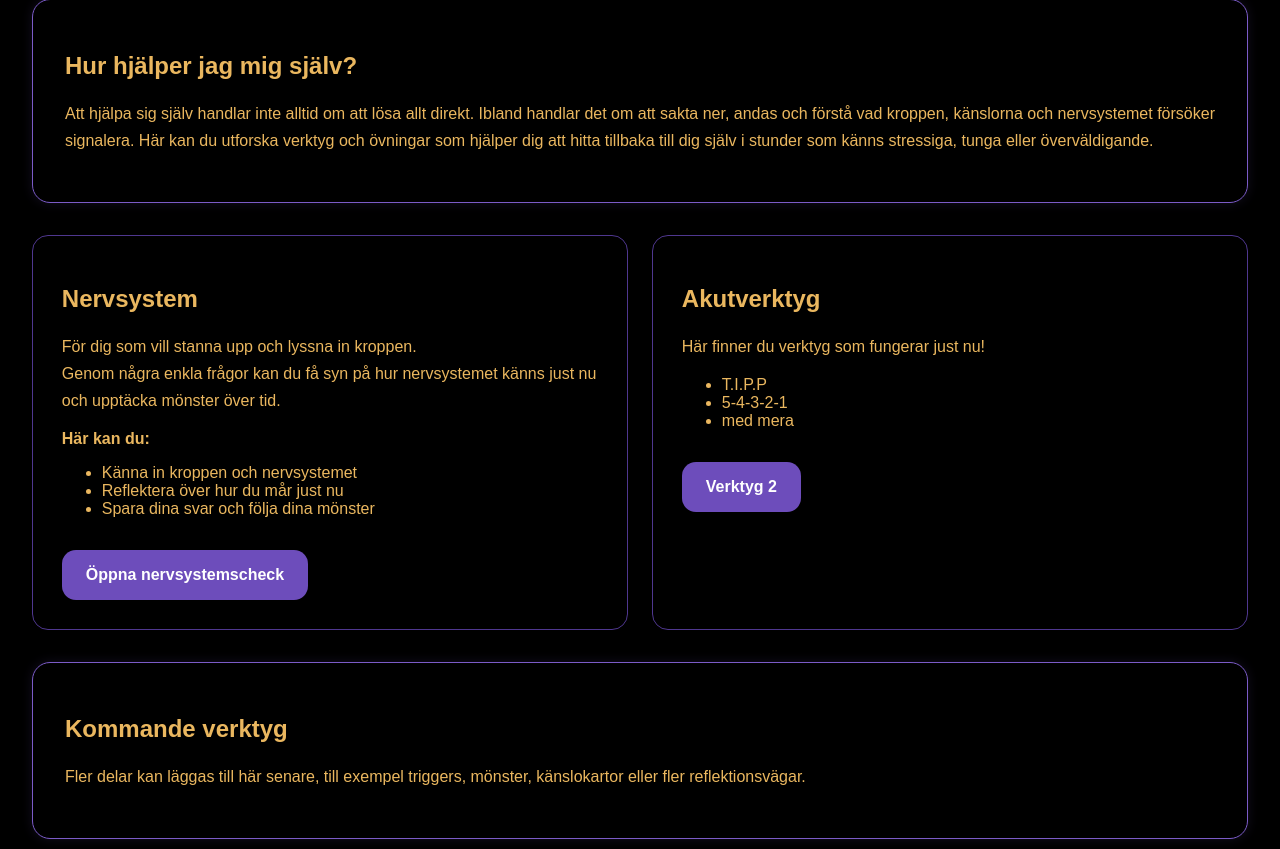
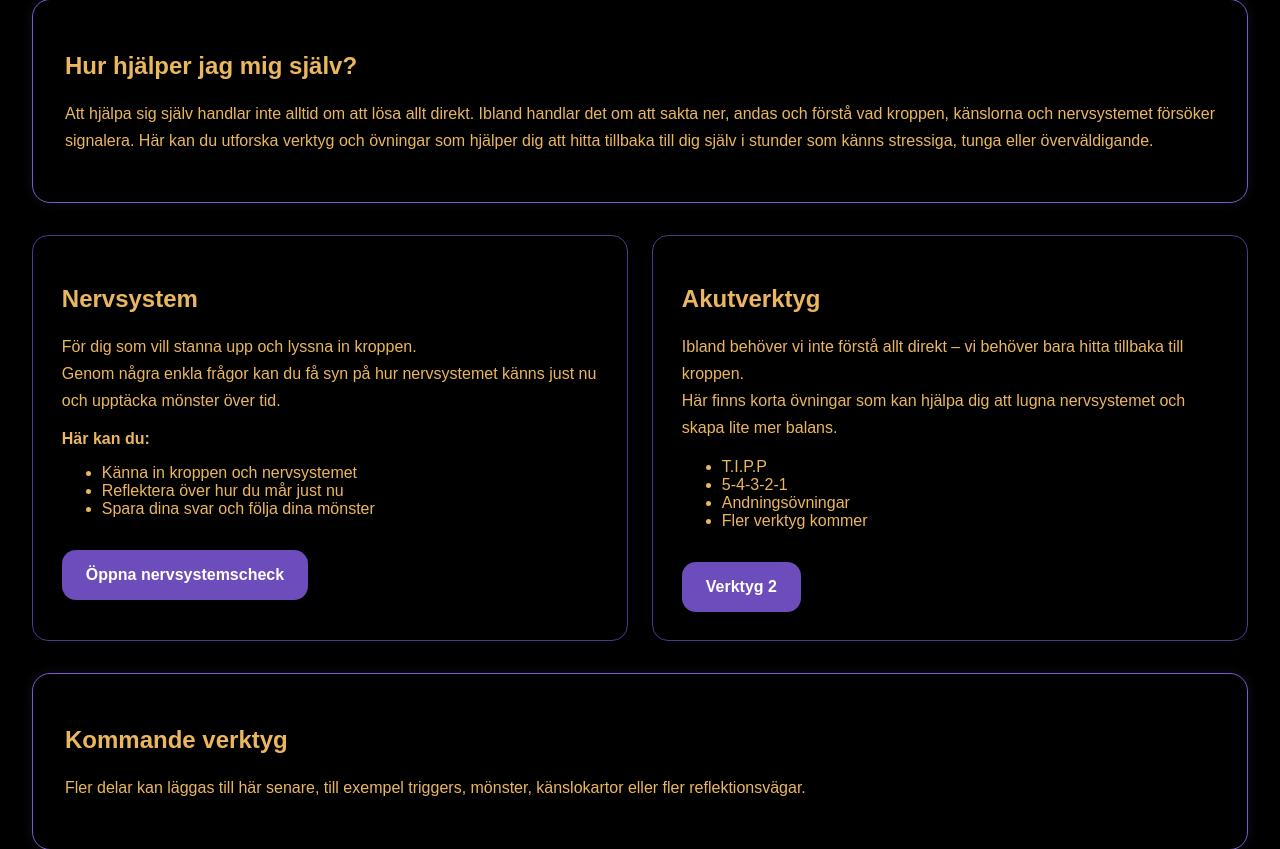
Before and after one commit to Elisabethjantti90/mrsjhub, a Flask app: page /hur_hjalper in a window 1280 px wide. Shown: the part 107-956 px from the top of the page. Run offline with Flask 3, Linux system fonts and the light colour scheme.

Commit message:
text detaljer

```diff
--- a/templates/hur_hjalper.html
+++ b/templates/hur_hjalper.html
@@ -38,12 +38,14 @@
     <div class="tool-box">
   <h2>Akutverktyg</h2>
   <p>
-    Här finner du verktyg som fungerar just nu!
+    Ibland behöver vi inte förstå allt direkt – vi behöver bara hitta tillbaka till kroppen.<br>
+    Här finns korta övningar som kan hjälpa dig att lugna nervsystemet och skapa lite mer balans.
   </p>
   <ul>
     <li>T.I.P.P</li>
     <li>5-4-3-2-1</li>
-    <li>med mera</li>
+    <li>Andningsövningar</li>
+    <li>Fler verktyg kommer</li>
   </ul>
   <a href="/akutverktyg" class="main-button">Verktyg 2</a>
 </div>
```
